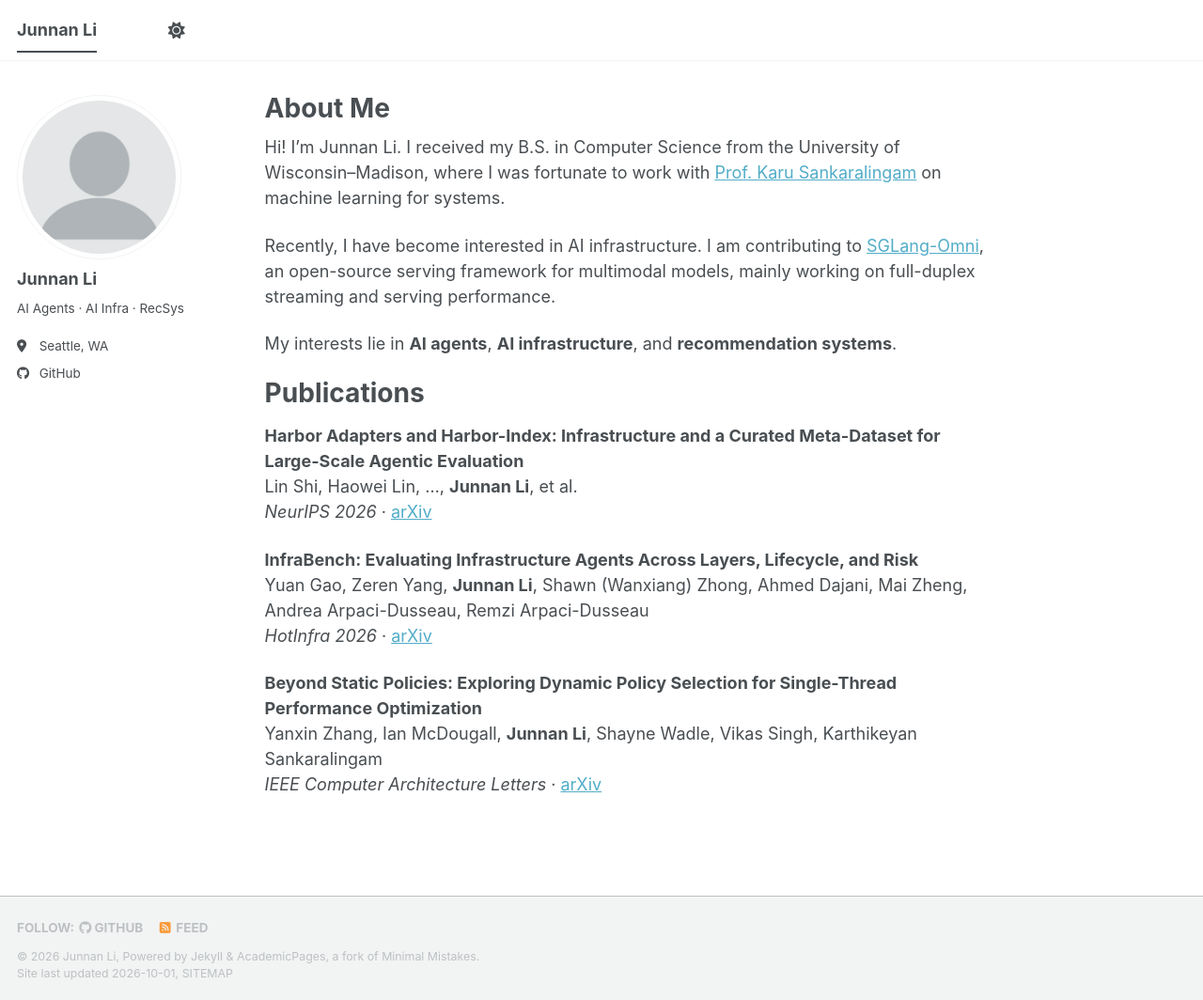
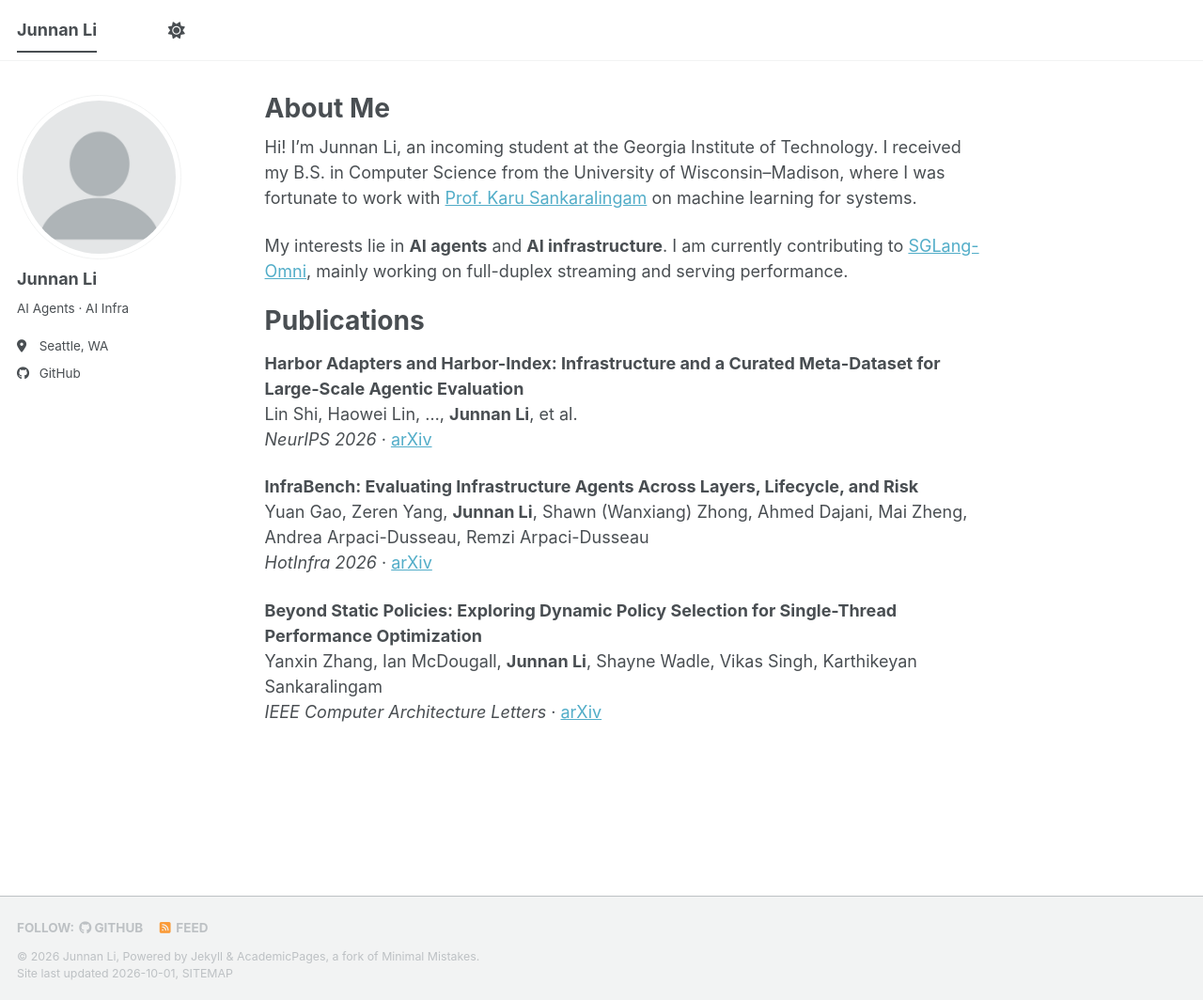
Before and after one commit to lijrjyan/lijrjyan.github.io, a Jekyll site: the page built from _pages/about.md, in a window 1280 px wide and 1064 px high. Shown: the whole window at 94% size. Built offline with Jekyll 4.4.1, drawn with Linux system fonts in a browser that asks for light colours; a style sheet for code colours, icons or effects is not loaded.

Commit message:
Update intro: Georgia Tech, interests

```diff
--- a/_config.yml
+++ b/_config.yml
@@ -26,7 +26,7 @@ author:
   avatar           : "profile.png"
   name             : "Junnan Li"
   pronouns         : # example: "she/her"
-  bio              : "AI Agents · AI Infra · RecSys"
+  bio              : "AI Agents · AI Infra"
   location         : "Seattle, WA"
   employer         :
   uri              : # URL
--- a/_pages/about.md
+++ b/_pages/about.md
@@ -7,11 +7,9 @@ redirect_from:
   - /about.html
 ---
 
-Hi! I'm Junnan Li. I received my B.S. in Computer Science from the University of Wisconsin–Madison, where I was fortunate to work with [Prof. Karu Sankaralingam](https://karu.sites.cs.wisc.edu/wiki/) on machine learning for systems.
+Hi! I'm Junnan Li, an incoming student at the Georgia Institute of Technology. I received my B.S. in Computer Science from the University of Wisconsin–Madison, where I was fortunate to work with [Prof. Karu Sankaralingam](https://karu.sites.cs.wisc.edu/wiki/) on machine learning for systems.
 
-Recently, I have become interested in AI infrastructure. I am contributing to [SGLang-Omni](https://github.com/sgl-project/sglang-omni), an open-source serving framework for multimodal models, mainly working on full-duplex streaming and serving performance.
-
-My interests lie in **AI agents**, **AI infrastructure**, and **recommendation systems**.
+My interests lie in **AI agents** and **AI infrastructure**. I am currently contributing to [SGLang-Omni](https://github.com/sgl-project/sglang-omni), mainly working on full-duplex streaming and serving performance.
 
 Publications
 ======
```
